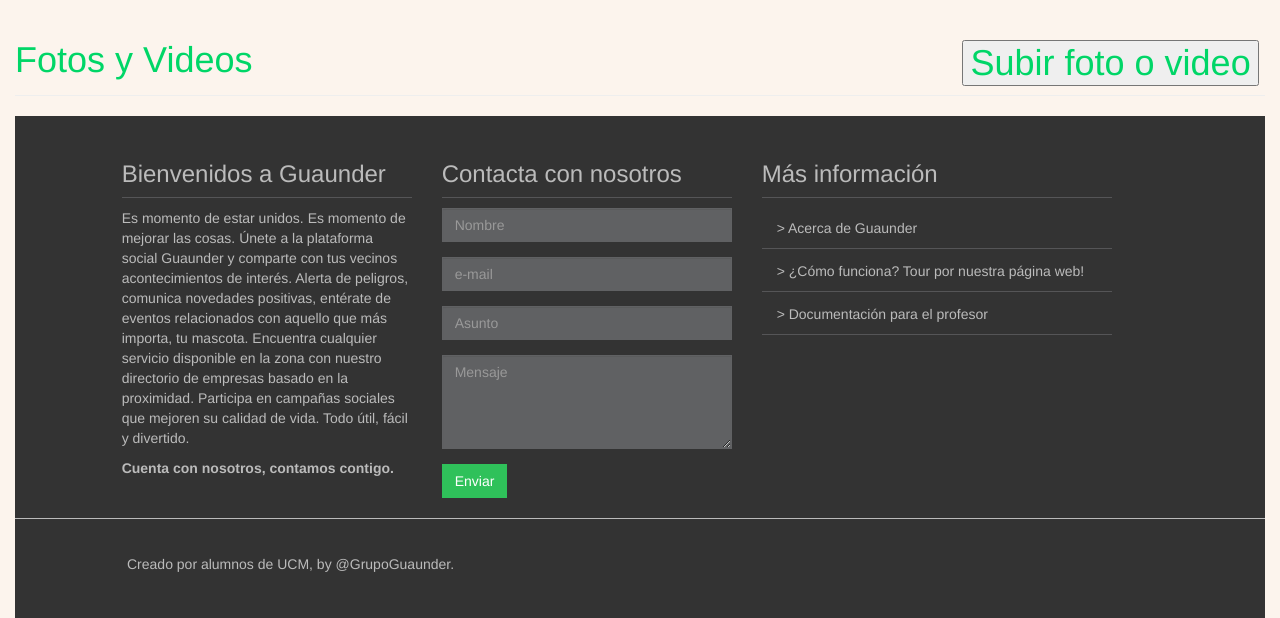
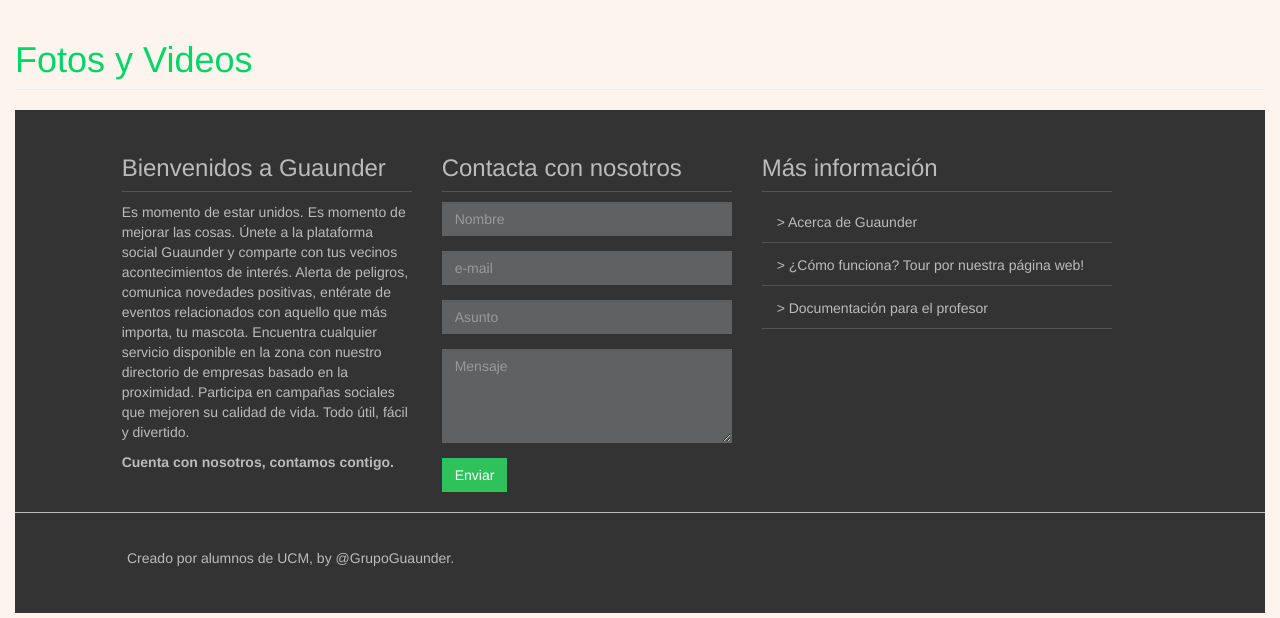
Before and after one commit to Marquets/GuaunderAW, a PHP site: page /fotosyvideos.php?nick=admin in a window 1280 px wide. Shown: the part 91-709 px from the top of the page. Run offline with PHP 8.4, Linux system fonts and the light colour scheme; the visitor is signed in with stand-in values (Sample User, id 1); data comes from the database, SQL or seed files in the repository; data that the repository does not hold is empty.

Commit message:
Pequeño cambio para que no puedas subir fotos y videos a perfiles ajenos

```diff
--- a/public/fotosyvideos.php
+++ b/public/fotosyvideos.php
@@ -97,12 +97,13 @@
             <?php
             if ($_SESSION["nick"] == $_GET["nick"]) {
                 echo "Mis Fotos y Videos";
+                echo '<button id="btn_f_v" class="btn-group" data-toggle="modal" data-target="#modal-foto-video">Subir foto o video </button>';
             }
             else {
                 echo "Fotos y Videos";
             }
             ?>
-              <button id="btn_f_v" class="btn-group" data-toggle="modal" data-target="#modal-foto-video">Subir foto o video </button> </h1>
+              </h1>
 
         </div>
 
```
